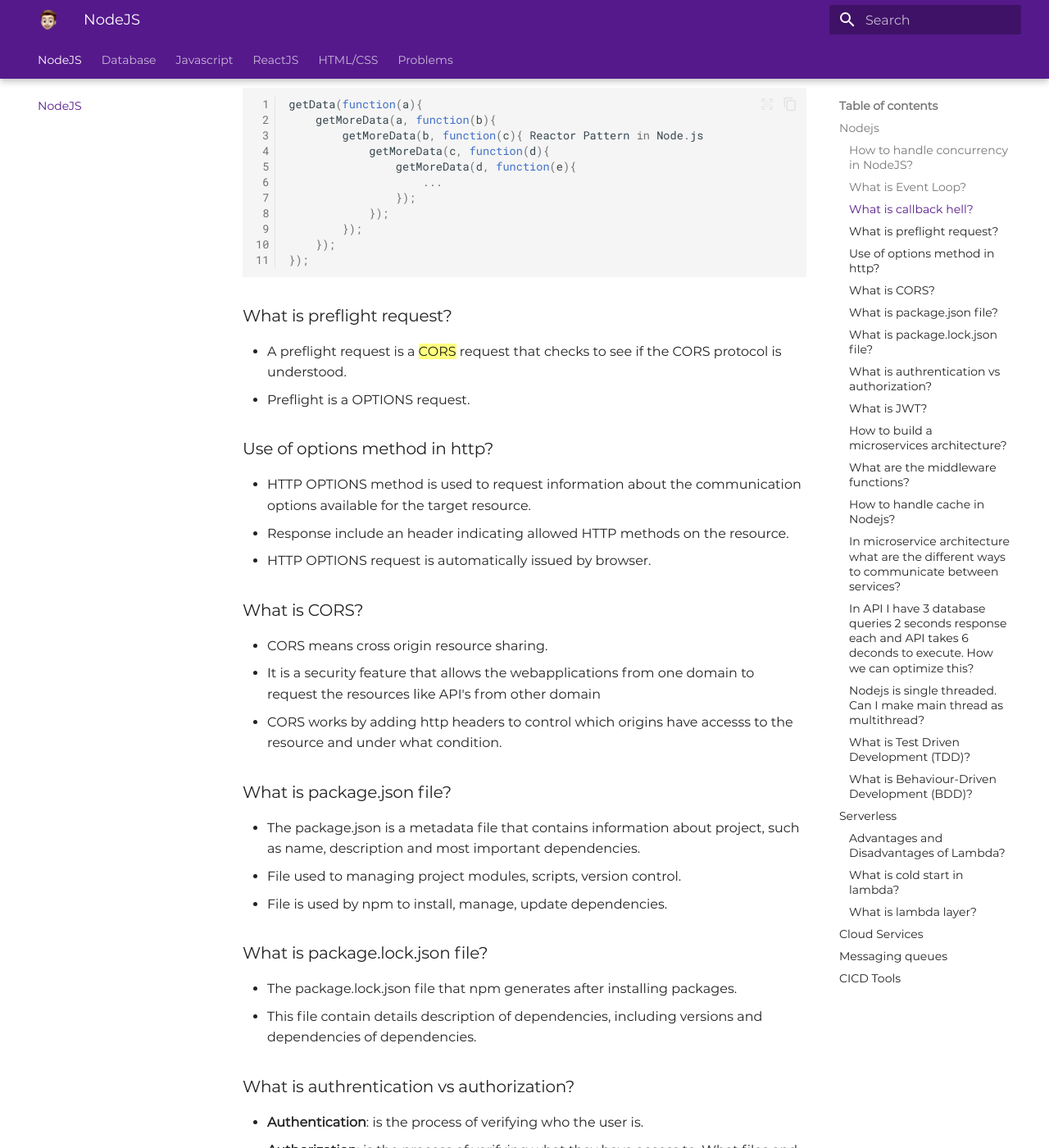
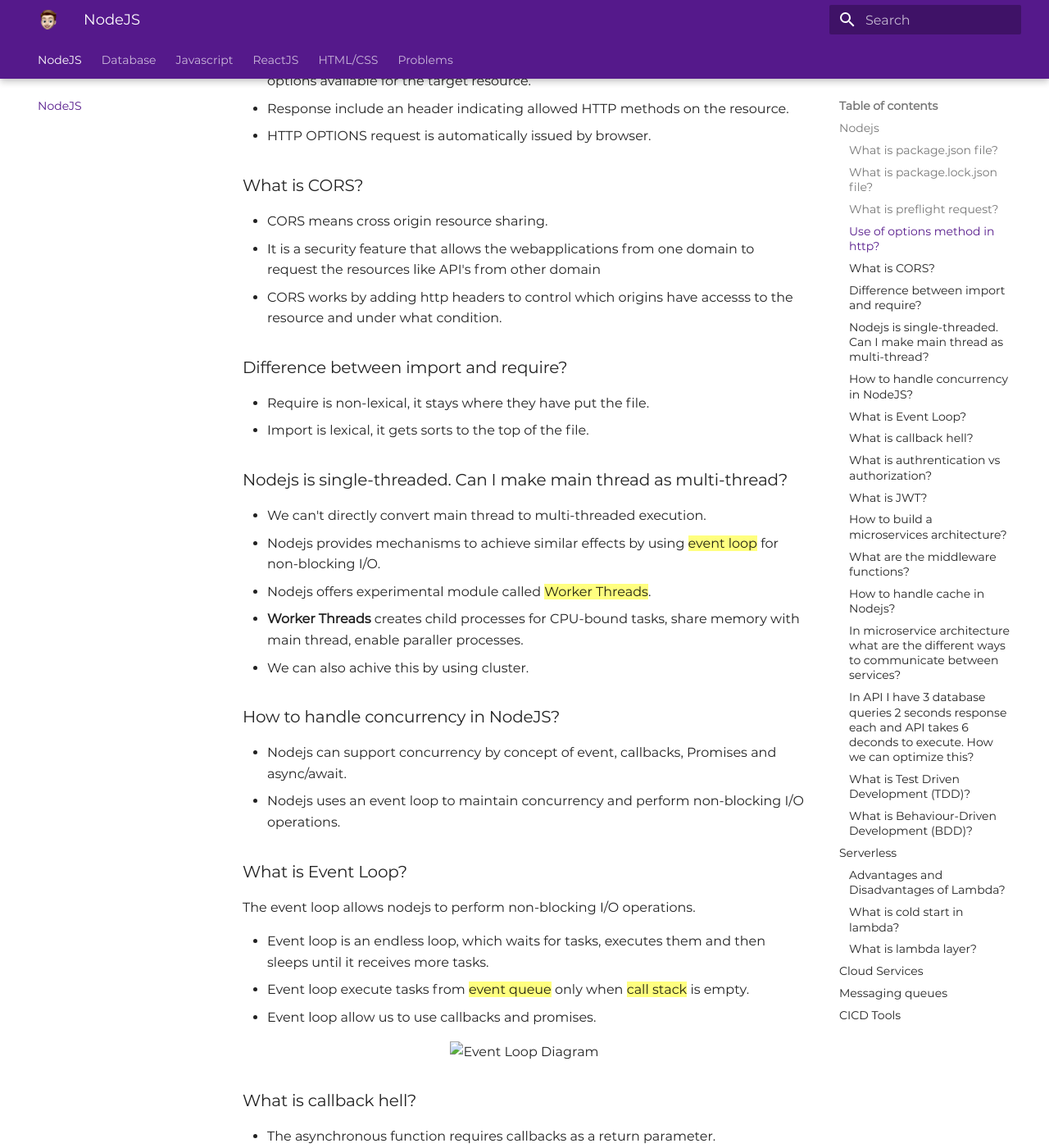
Before and after one commit to ManinderGharuan/Interview-Questions, an MkDocs documentation site: the page built from docs/index.md, in a window 1280 px wide and 1400 px high, scrolled down 786 px. Shown: the whole window at 82% size. Built offline with MkDocs 1.6.1 and Material for MkDocs 9.7.7, drawn with Linux system fonts in a browser that asks for light colours; some of the changed text lies outside the part shown.

Commit message:
nodejs questions

````diff
--- a/docs/index.md
+++ b/docs/index.md
@@ -1,4 +1,45 @@
 ## Nodejs
+
+### What is package.json file?
+
+- The package.json is a metadata file that contains information about project, such as name, description and most important dependencies.
+- File used to managing project modules, scripts, version control.
+- File is used by npm to install, manage, update dependencies.
+
+### What is package.lock.json file?
+
+- The package.lock.json file that npm generates after installing packages.
+- This file contain details description of dependencies, including versions and dependencies of dependencies.
+
+### What is preflight request?
+
+- A preflight request is a ==CORS== request that checks to see if the CORS protocol is understood.
+- Preflight is a OPTIONS request.
+
+### Use of options method in http?
+
+- HTTP OPTIONS method is used to request information about the communication options available for the target resource.
+- Response include an header indicating allowed HTTP methods on the resource.
+- HTTP OPTIONS request is automatically issued by browser.
+
+### What is CORS?
+
+- CORS means cross origin resource sharing.
+- It is a security feature that allows the webapplications from one domain to request the resources like API's from other domain
+- CORS works by adding http headers to control which origins have accesss to the resource and under what condition.
+
+### Difference between import and require?
+
+- Require is non-lexical, it stays where they have put the file.
+- Import is lexical, it gets sorts to the top of the file.
+
+### Nodejs is single-threaded. Can I make main thread as multi-thread?
+
+- We can't directly convert main thread to multi-threaded execution.
+- Nodejs provides mechanisms to achieve similar effects by using ==event loop== for non-blocking I/O.
+- Nodejs offers experimental module called ==Worker Threads==.
+- **Worker Threads** creates child processes for CPU-bound tasks, share memory with main thread, enable paraller processes.
+- We can also achive this by using cluster.
 
 ### How to handle concurrency in NodeJS?
 
@@ -36,34 +77,6 @@ getData(function(a){
 });
 ```
 
-### What is preflight request?
-
-- A preflight request is a ==CORS== request that checks to see if the CORS protocol is understood.
-- Preflight is a OPTIONS request.
-
-### Use of options method in http?
-
-- HTTP OPTIONS method is used to request information about the communication options available for the target resource.
-- Response include an header indicating allowed HTTP methods on the resource.
-- HTTP OPTIONS request is automatically issued by browser.
-
-### What is CORS?
-
-- CORS means cross origin resource sharing.
-- It is a security feature that allows the webapplications from one domain to request the resources like API's from other domain
-- CORS works by adding http headers to control which origins have accesss to the resource and under what condition.
-
-### What is package.json file?
-
-- The package.json is a metadata file that contains information about project, such as name, description and most important dependencies.
-- File used to managing project modules, scripts, version control.
-- File is used by npm to install, manage, update dependencies.
-
-### What is package.lock.json file?
-
-- The package.lock.json file that npm generates after installing packages.
-- This file contain details description of dependencies, including versions and dependencies of dependencies.
-
 ### What is authrentication vs authorization?
 
 - **Authentication**: is the process of verifying who the user is.
@@ -100,7 +113,27 @@ getData(function(a){
 
 ### In API I have 3 database queries 2 seconds response each and API takes 6 deconds to execute. How we can optimize this?
 
-### Nodejs is single threaded. Can I make main thread as multithread?
+```js
+const query = () => {
+  new Promise((resolve) => {
+    setTimeout(resolve, 2000);
+  });
+};
+
+(async () => {
+  await query();
+  await query();
+  await query();
+})(); // Response time 6 seconds
+```
+
+- We can optimize response time by using Promise.all
+
+```js
+(async () => {
+  await Promise.all(query(), query(), query());
+})(); // Response time 2 seconds
+```
 
 ### What is Test Driven Development (TDD)?
 
````
